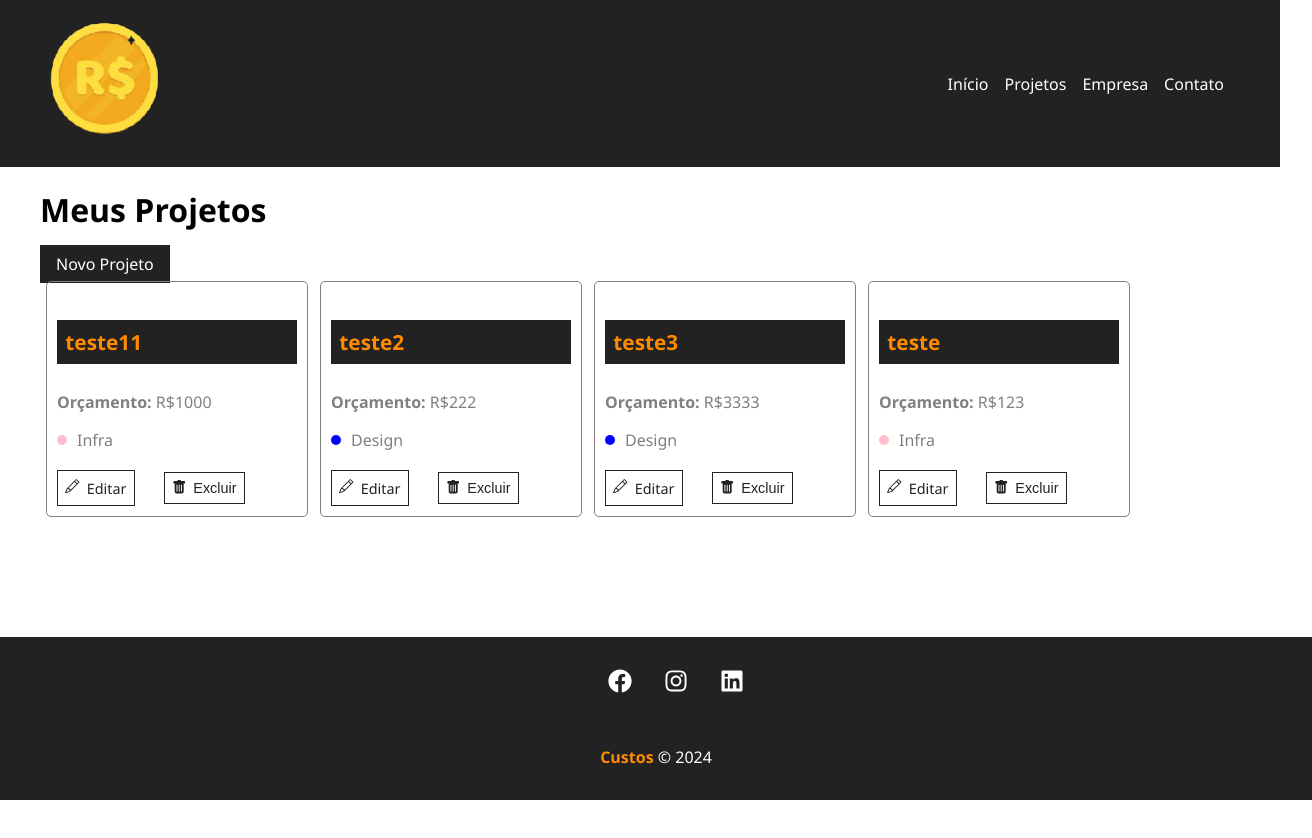
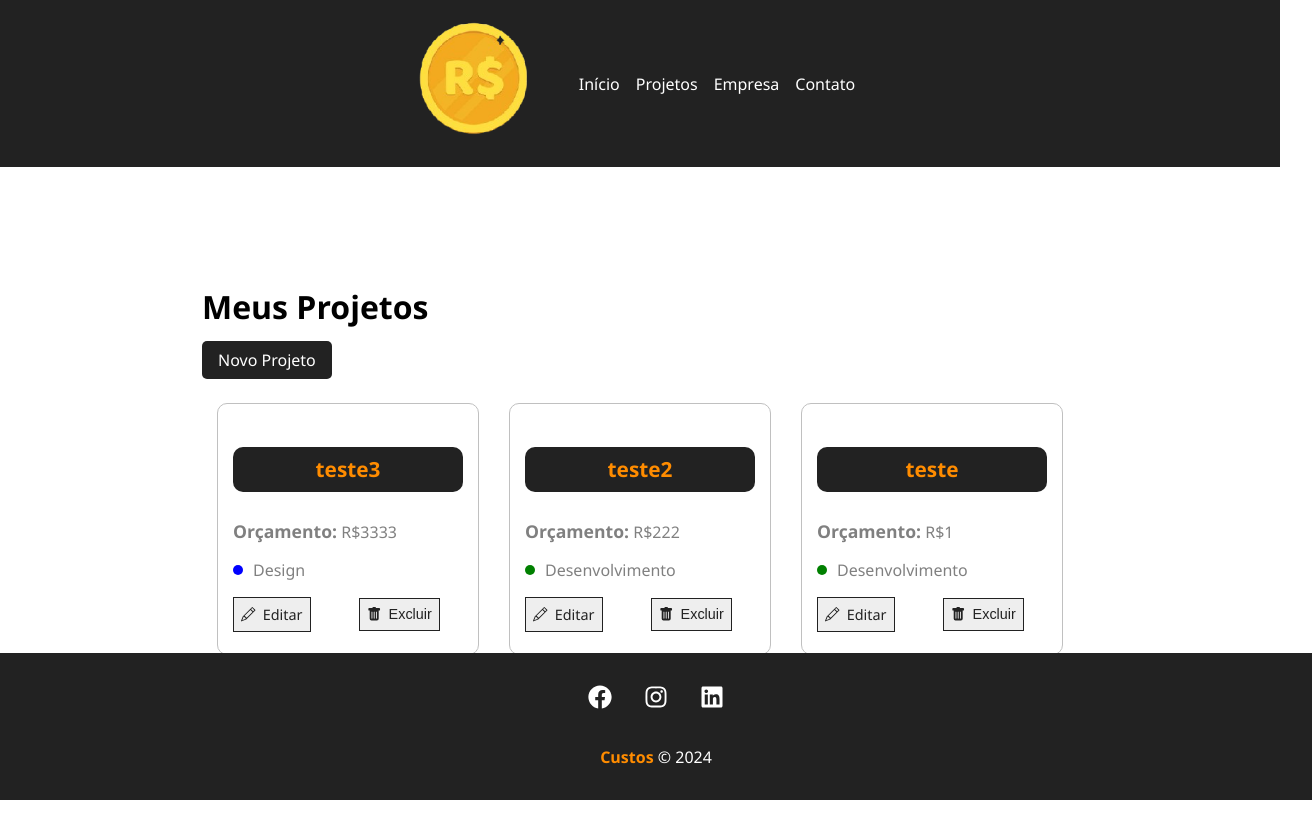
Before and after one commit to Primata83/custos, a React (Create React App) app: page /Projects in a window 1280 px wide. Shown: the top 838 px of the page, 1312 px wide, since content can reach past the window. Before the commit the page ends 800 px from the top, so only its background shows below. Built offline with nearby package versions, Linux system fonts and the light colour scheme; data requests are answered from the project's data file.

Commit message:
salvar alteraçoes

```diff
--- a/db.json
+++ b/db.json
@@ -1,40 +1,5 @@
 {
   "projects": [
-    {
-      "name": "teste11",
-      "budget": "1000",
-      "category": {
-        "id": "1",
-        "name": "Infra"
-      },
-      "cost": 135,
-      "services": [
-        {
-          "name": "Hudson Cleiton de Paula",
-          "cost": "123",
-          "description": "osso duro",
-          "id": "036a5ae0-b1b0-465c-8ebc-bb0098499f23"
-        },
-        {
-          "name": "teste",
-          "cost": "12",
-          "description": "osso duro",
-          "id": "6872bd2a-c605-461b-921d-6a61bf80c311"
-        }
-      ],
-      "id": 6
-    },
-    {
-      "name": "teste2",
-      "budget": "222",
-      "category": {
-        "id": "3",
-        "name": "Design"
-      },
-      "cost": 0,
-      "services": [],
-      "id": 7
-    },
     {
       "name": "teste3",
       "budget": "3333",
@@ -52,20 +17,31 @@
       "id": 9
     },
     {
+      "cost": 0,
+      "services": [],
+      "id": 11
+    },
+    {
+      "name": "teste2",
+      "budget": "222",
+      "category": {
+        "id": "2",
+        "name": "Desenvolvimento"
+      },
+      "cost": null,
+      "services": [],
+      "id": 12
+    },
+    {
       "name": "teste",
-      "budget": "123",
+      "budget": "1",
       "category": {
-        "id": "1",
-        "name": "Infra"
+        "id": "2",
+        "name": "Desenvolvimento"
       },
       "cost": 0,
       "services": [],
-      "id": 10
-    },
-    {
-      "cost": 0,
-      "services": [],
-      "id": 11
+      "id": 13
     }
   ],
   "categories": [
--- a/src/components/layout/Container.module.css
+++ b/src/components/layout/Container.module.css
@@ -1,25 +1,11 @@
-html, body{
-    height: 100%;
-    margin: 0;
-}
+.container {
+    width: 100%;
+    min-height: 100%;
+    display: flex;
+    justify-content: center;
+    align-items: center;
+  }
 
-.container{
-    width:1200px;
-    display:flex;
-    justify-content: space-between;
-    margin: 0 auto;
-    flex-wrap: wrap;
-}
-
-.start{
-    justify-content: flex-start;
-}
-
-.column {
-    flex-direction: column;
-    justify-content: flex-start;
-}
-
-.min-height{
-    min-height:75%;
-}
+  .min-height {
+    min-height: 75vh;
+  }
--- a/src/components/layout/Footer.module.css
+++ b/src/components/layout/Footer.module.css
@@ -1,23 +1,20 @@
-.footer{
+.footer {
     background-color: #222;
     color: #fff;
     padding: 1em;
     text-align: center;
-    display: flex;
-    flex-direction: column;
     width: 100%;
-    position: fixed;
+    position: sticky;
     bottom: 0;
     left: 0;
-    position:end;
-}
+  }
 
-.social_list{
+  .social_list {
     display: flex;
     justify-content: center;
     list-style-type: none;
-}
-
+    padding: 0; /* Remover padding padrão */
+  }
 .social_list li{
     margin: 0 1em;
 }
--- a/src/components/layout/LinkButton.module.css
+++ b/src/components/layout/LinkButton.module.css
@@ -4,6 +4,8 @@
     padding: 0.5em 1em;
     text-decoration: none;
     transition: 0.5s;
+    border-radius: 5px;
+    cursor: pointer;
 }
 
 .btn:hover {
--- a/src/components/layout/Loading.module.css
+++ b/src/components/layout/Loading.module.css
@@ -1,9 +1,10 @@
 .loader_container {
-    width: 100;
+    width: 100%;
     height: 100%;
     display: flex;
     justify-content: center;
     align-items: center;
+    margin-top:5em;
 }
 
 .loader {
--- a/src/components/layout/Message.module.css
+++ b/src/components/layout/Message.module.css
@@ -4,8 +4,8 @@
     border: 1px solid #000;
     margin: 0 auto;
     text-align: center;
-    margin-bottom: 2em;
-    border-radius: 5px;
+    margin-bottom: 5em;
+    border-radius: 10px;
 }
 
 .success {
--- a/src/components/layout/Navbar.module.css
+++ b/src/components/layout/Navbar.module.css
@@ -1,3 +1,5 @@
+/* ESTILIZAÇÃO DA BARRA DE NAVEGAÇÃO PRINCIPAL */
+
 .navbar{
     display: flex;
     justify-content: space-between;
--- a/src/components/project/ProjectCard.module.css
+++ b/src/components/project/ProjectCard.module.css
@@ -1,20 +1,24 @@
+/*layout do card*/
 .project_card {
-    padding: 10px;
-    border: 1px solid gray;
-    border-radius: 5px;
-    width: 20%;
-    margin: 0.5%;
-
-}
-
+    width: 230px;
+    height: 220px;
+    margin: 15px;
+    padding: 15px;
+    border: 1px solid #c0c0c0;
+    border-radius: 10px;
+    margin-top: 2em;
+  }
+/* letra titulo por dentro do card */
 .project_card h4 {
     background-color: rgb(34, 34, 34);
     color: rgb(255, 140, 0);
     padding: 0.4em;
     margin-bottom: 1.3em;
     font-size: 1.3em;
+    border-radius: 10px;
+    text-align: center;
 }
-
+/*por dentro do card*/
 .project_card p {
     color: gray;
     margin-bottom: 1em;
@@ -22,13 +26,14 @@
 
 .project_card p span {
     font-weight: bold;
+    font-size: 1.1em;
 }
 
 .category_text {
     display: flex;
     align-items: center;
 }
-
+/*bolinha colorida de acordo com a categoria */
 .category_text span {
     display: block;
     width: 10px;
@@ -37,9 +42,9 @@
     background-color: gray;
     margin-right: 10px;
 }
-
+/*cores das categoria*/
 .category_text .infra {
-    background-color: pink;
+    background-color: rgb(199, 182, 0);
 }
 
 .category_text .desenvolvimento {
@@ -53,26 +58,29 @@
 .category_text .planejamento {
     background-color: rgb(255, 140, 0);
 }
-
+/* dentro de editar projeto */
 .project_card_actions {
-    margin-top: 1.2em;
+    margin-top: .9em;
     display: flex;
     align-items: center;
+    justify-content: space-between;
 }
 
 .project_card_actions a,
 .project_card_actions button {
     text-decoration: none;
     border: none;
-    background-color: white;
+    background-color: rgb(238, 238, 238);
     color: rgb(34, 34, 34);
     font-size: .9em;
     padding: .5em;
-    margin-right: 2em;
+    margin-right: 1.6em;
     cursor: pointer;
     border: 1px solid rgb(34, 34, 34);
     display: flex;
     transition: 0.5s;
+    align-items: center ;
+    justify-content: center;
 }
 
 .project_card_actions svg {
--- a/src/components/service/ServiceForm.js
+++ b/src/components/service/ServiceForm.js
@@ -8,7 +8,7 @@ function ServiceForm({ handleSubmit, btnText, projectData }) {
 
     function submit(e) {
         e.preventDefault()
-        projectData.services.push(service) // Certifique-se de que "services" está no plural
+        projectData.services.push(service)
         handleSubmit(projectData)
     }
 
@@ -35,7 +35,7 @@ function ServiceForm({ handleSubmit, btnText, projectData }) {
             <Input
                 type="text"
                 text="Descrição do serviço"
-                name="description" // Corrigido o nome para "description"
+                name="description"
                 placeholder="Descreva o serviço"
                 handleOnChange={handleChange}
             />
--- a/src/index.css
+++ b/src/index.css
@@ -1,5 +1,8 @@
-body {
+
+html, body, #root {
+  height: 100%;
   margin: 0;
+  padding: 0;
   font-family:'Segoe UI', 'Roboto', 'Oxygen',
     'Ubuntu', 'Cantarell', 'Fira Sans', 'Droid Sans', 'Helvetica Neue',
     sans-serif;
```
Also changed, not shown: src/components/project/ProjectCard.js (+3 -4 lines).
